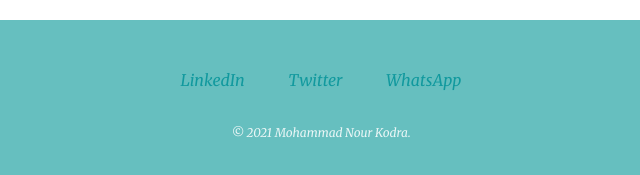
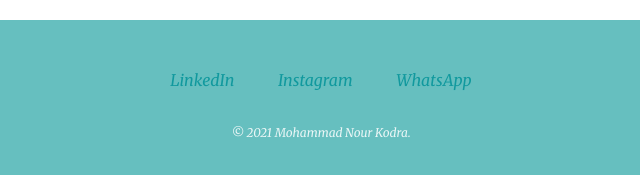
Before and after one commit to kodraa/NourKodra, a plain HTML site: page index.html in a window 1280 px wide. Shown: the part 2417-2592 px from the top of the page, 319-959 px from the left. Drawn offline with Linux system fonts and the light colour scheme.

Commit message:
Add files via upload

```diff
--- a/index.html
+++ b/index.html
@@ -58,7 +58,7 @@
 
       <div class="bottom-container">
         <a class="footer-link" href="https://www.linkedin.com/">LinkedIn</a>
-        <a class="footer-link" href="https://twitter.com/">Twitter</a>
+        <a class="footer-link" href="https://www.instagram.com/mhmd.kodra/">Instagram</a>
         <a class="footer-link" href="https://wa.me/96170789264">WhatsApp</a>
         <p class="copyright">© 2021 Mohammad Nour Kodra.</p>
       </div>
```
